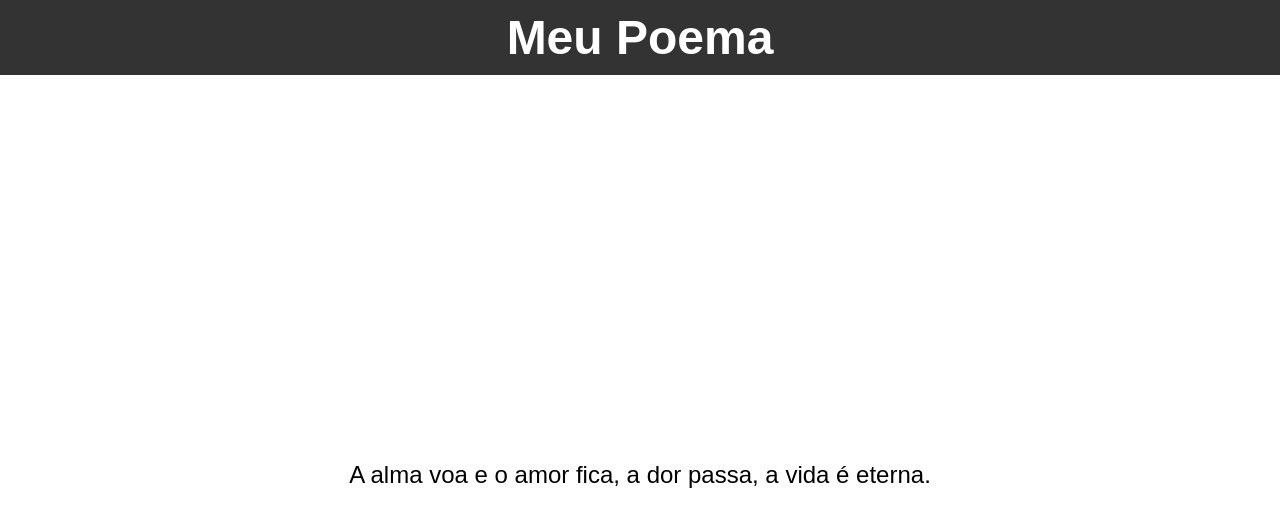
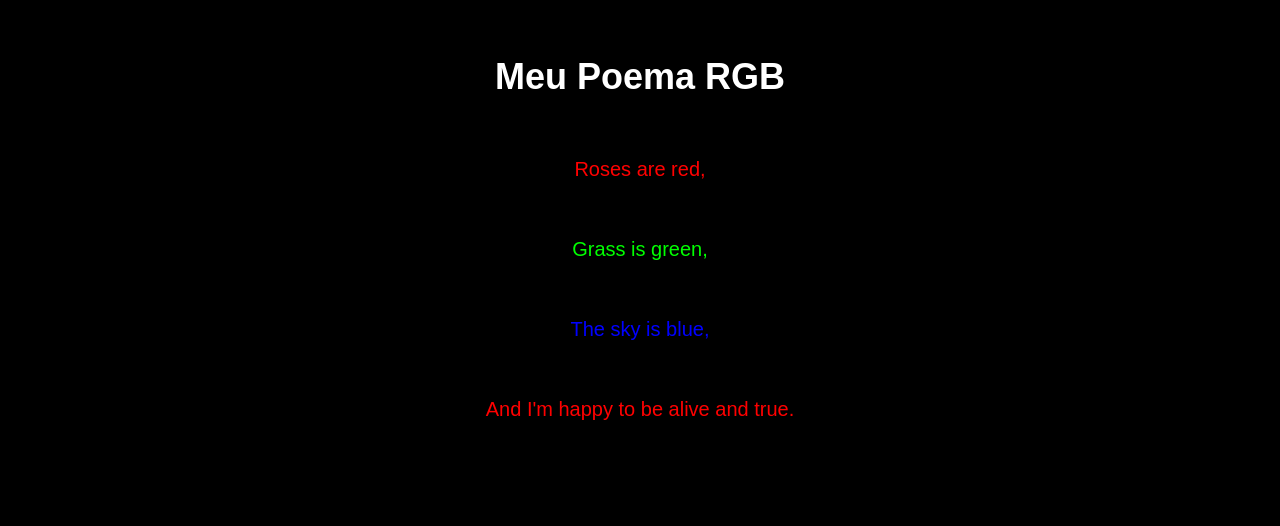
Before and after one commit to darkps23/darkps23.github.io, a plain HTML site: page index.html in a window 1280 px wide. Drawn offline with Linux system fonts and the light colour scheme.

Commit message:
Update index.html

```diff
--- a/index.html
+++ b/index.html
@@ -1,53 +1,62 @@
 
 <html>
   <head>
-    <title>Meu Poema</title>
+    <title>Meu Poema RGB</title>
     <style>
       body {
+        background-color: rgb(0, 0, 0);
+        color: rgb(255, 255, 255);
         font-family: Arial, sans-serif;
+        font-size: 20px;
+        line-height: 1.5;
+        text-align: center;
         margin: 0;
         padding: 0;
       }
 
-      header {
-        background-color: #333;
-        color: white;
-        text-align: center;
-        padding: 10px;
-      }
-
-      main {
-        display: flex;
-        flex-direction: column;
-        justify-content: center;
-        align-items: center;
-        height: 100vh;
-      }
-
       h1 {
-        font-size: 48px;
-        margin: 0;
+        font-size: 36px;
+        margin-top: 50px;
       }
 
       p {
-        font-size: 24px;
-        line-height: 1.5;
-        margin: 20px 0;
-        text-align: center;
+        margin-top: 50px;
+      }
+
+      .red {
+        color: rgb(255, 0, 0);
+      }
+
+      .green {
+        color: rgb(0, 255, 0);
+      }
+
+      .blue {
+        color: rgb(0, 0, 255);
       }
     </style>
   </head>
   <body>
-    <header>
-      <h1>Meu Poema</h1>
-    </header>
-    <main>
-      <p>
-        A alma voa
-        e o amor fica,
-        a dor passa,
-        a vida é eterna.
-      </p>
-    </main>
+    <h1>Meu Poema RGB</h1>
+    <p class="red">Roses are red,</p>
+    <p class="green">Grass is green,</p>
+    <p class="blue">The sky is blue,</p>
+    <p class="red">And I'm happy to be alive and true.</p>
+    <script>
+      var red = document.getElementsByClassName("red");
+      for (var i = 0; i < red.length; i++) {
+        red[i].style.color = "rgb(255, 0, 0)";
+      }
+
+      var green = document.getElementsByClassName("green");
+      for (var i = 0; i < green.length; i++) {
+        green[i].style.color = "rgb(0, 255, 0)";
+      }
+
+      var blue = document.getElementsByClassName("blue");
+      for (var i = 0; i < blue.length; i++) {
+        blue[i].style.color = "rgb(0, 0, 255)";
+      }
+    </script>
   </body>
 </html>
```
